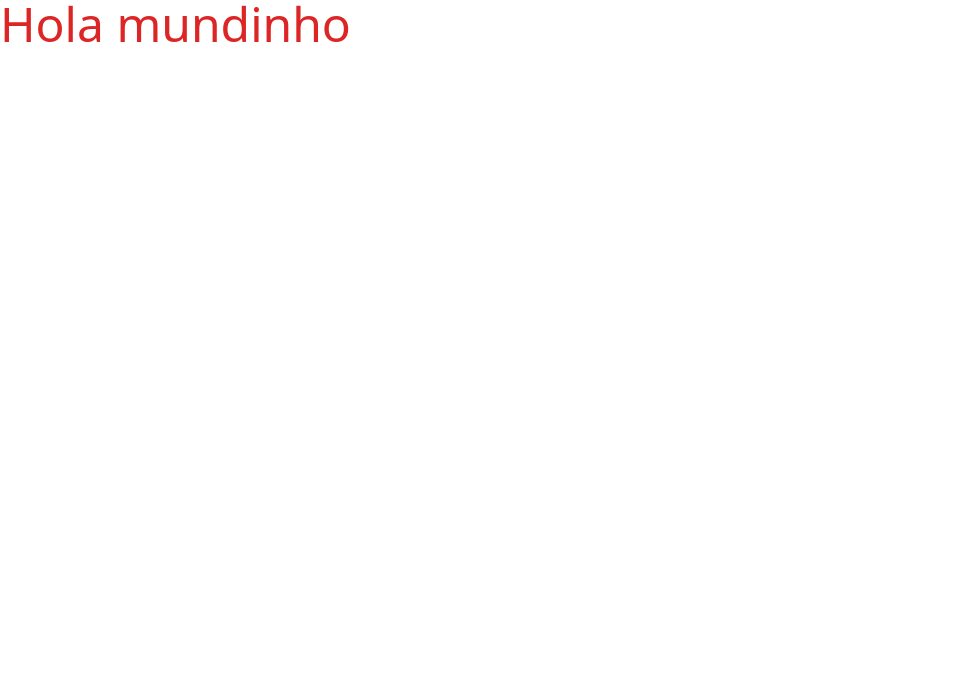
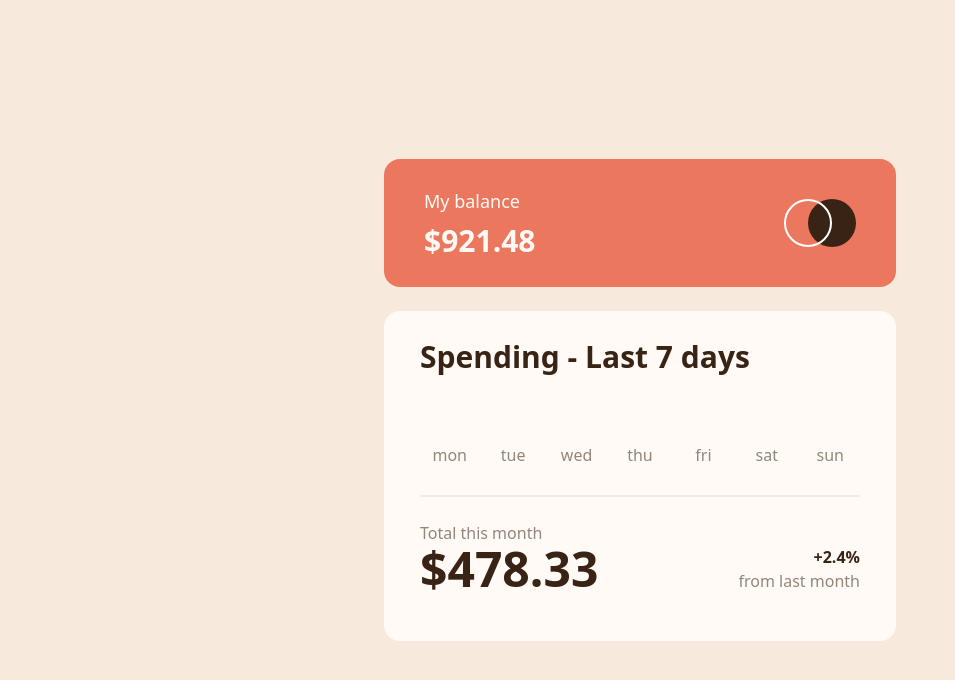
Before and after one commit to Puchinn/expenses-chart-component, a React (Vite) app: page / in a window 1280 px wide. Shown: the top 680 px of the page, without its empty margins (0-955 px from the left). Built offline with nearby package versions, Linux system fonts and the light colour scheme.

Commit message:
update component

```diff
--- a/src/App.jsx
+++ b/src/App.jsx
@@ -1,7 +1,13 @@
+import Balance from './components/Balance'
+import Chart from './components/Chart'
+
 function App() {
 	return (
-		<div className='App'>
-			<h1 className='text-5xl text-red-600'>Hola mundinho</h1>
+		<div className='App flex h-screen items-center justify-center bg-Cream'>
+			<div className='w-full max-w-lg space-y-6'>
+				<Balance />
+				<Chart />
+			</div>
 		</div>
 	)
 }
```
